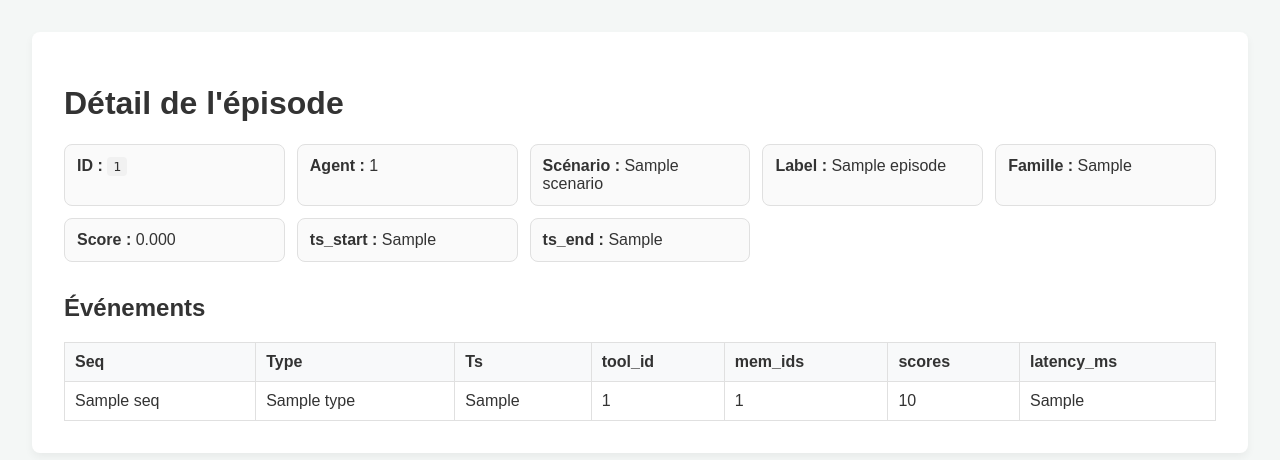
After one commit to AbbesZ/MEMTRACE, a FastAPI app: template templates/episode_detail.html in a window 1280 px wide. The commit adds this page. Shown: the top 460 px of the page. Run offline with FastAPI, Linux system fonts and the light colour scheme; the template is opened without the code that fills it: most values are stand-ins (such as "Sample title", 1, 10 or a date in 2020).

Commit message:
Ajout du détail d’épisode et finalisation de la checklist de conformité

```diff
--- a/main.py
+++ b/main.py
@@ -189,6 +189,27 @@ def lister_episodes():
     return {"nombre_trouves": len(episodes), "episodes": episodes}
 
 
+@app.get("/episodes/{episode_id}", response_class=HTMLResponse, summary="Détail d’un épisode")
+async def detail_episode(request: Request, episode_id: str):
+    db = SessionLocal()
+    episode = db.query(EpisodeDB).filter(EpisodeDB.id == episode_id).first()
+    db.close()
+
+    if not episode:
+        raise HTTPException(status_code=404, detail="Épisode introuvable")
+
+    events = json.loads(episode.events_json)
+    return templates.TemplateResponse(
+        request=request,
+        name="episode_detail.html",
+        context={
+            "episode": episode,
+            "events": events,
+            "score": episode.score,
+        }
+    )
+
+
 # --- CONFIGURATION INTERFACE WEB (HTMX + Jinja2) ---
 templates = Jinja2Templates(directory="templates")
 
@@ -197,9 +218,6 @@ templates = Jinja2Templates(directory="templates")
 async def interface_web(request: Request):
     """Génère l'interface HTML avec la liste des épisodes triée par score décroissant."""
     db = SessionLocal()
-
-    # On récupère les épisodes triés par score décroissant (Exigence EF-10)
-    # On limite à 100 pour garder une interface fluide
     episodes = db.query(EpisodeDB).order_by(desc(EpisodeDB.score)).limit(100).all()
     db.close()
 
--- /dev/null
+++ b/templates/episode_detail.html
@@ -0,0 +1,62 @@
+<!DOCTYPE html>
+<html lang="fr">
+<head>
+    <meta charset="UTF-8">
+    <meta name="viewport" content="width=device-width, initial-scale=1.0">
+    <title>Détail de l'épisode | MEMTRACE</title>
+    <style>
+        body { font-family: Arial, sans-serif; margin: 2rem; background-color: #f4f7f6; color: #333; }
+        .container { background-color: white; padding: 2rem; border-radius: 8px; box-shadow: 0 4px 8px rgba(0,0,0,0.05); }
+        .meta { display: grid; grid-template-columns: repeat(auto-fit, minmax(220px, 1fr)); gap: 12px; margin: 1rem 0 2rem; }
+        .card { border: 1px solid #e0e0e0; border-radius: 8px; padding: 12px; background: #fafafa; }
+        table { width: 100%; border-collapse: collapse; margin-top: 1rem; }
+        th, td { border: 1px solid #e0e0e0; padding: 10px; text-align: left; }
+        th { background-color: #f8f9fa; }
+        .score-high { color: #d32f2f; font-weight: bold; }
+        code { background: #f1f1f1; padding: 2px 6px; border-radius: 4px; }
+    </style>
+</head>
+<body>
+    <div class="container">
+        <h1>Détail de l'épisode</h1>
+        <div class="meta">
+            <div class="card"><strong>ID :</strong> <code>{{ episode.id }}</code></div>
+            <div class="card"><strong>Agent :</strong> {{ episode.agent_id }}</div>
+            <div class="card"><strong>Scénario :</strong> {{ episode.scenario }}</div>
+            <div class="card"><strong>Label :</strong> {{ episode.label }}</div>
+            <div class="card"><strong>Famille :</strong> {{ episode.attack_family or 'Aucune' }}</div>
+            <div class="card"><strong>Score :</strong> <span class="{% if score is not none and score > 0.5 %}score-high{% endif %}">{{ '%.3f'|format(score) if score is not none else 'Non calculé' }}</span></div>
+            <div class="card"><strong>ts_start :</strong> {{ episode.ts_start }}</div>
+            <div class="card"><strong>ts_end :</strong> {{ episode.ts_end }}</div>
+        </div>
+
+        <h2>Événements</h2>
+        <table>
+            <thead>
+                <tr>
+                    <th>Seq</th>
+                    <th>Type</th>
+                    <th>Ts</th>
+                    <th>tool_id</th>
+                    <th>mem_ids</th>
+                    <th>scores</th>
+                    <th>latency_ms</th>
+                </tr>
+            </thead>
+            <tbody>
+                {% for event in events %}
+                <tr>
+                    <td>{{ event.seq }}</td>
+                    <td>{{ event.type }}</td>
+                    <td>{{ event.ts }}</td>
+                    <td>{{ event.tool_id or '-' }}</td>
+                    <td>{{ event.mem_ids | join(', ') if event.mem_ids else '-' }}</td>
+                    <td>{{ event.scores | join(', ') if event.scores else '-' }}</td>
+                    <td>{{ event.latency_ms }}</td>
+                </tr>
+                {% endfor %}
+            </tbody>
+        </table>
+    </div>
+</body>
+</html>
--- a/templates/index.html
+++ b/templates/index.html
@@ -35,10 +35,9 @@
                 <!-- Boucle Jinja2 pour itérer sur nos données SQLite -->
                 {% for ep in episodes %}
                 <tr>
-                    <td style="font-family: monospace;">{{ ep.id[:8] }}...</td>
+                    <td style="font-family: monospace;"><a href="/episodes/{{ ep.id }}">{{ ep.id[:8] }}...</a></td>
                     <td>{{ ep.scenario }}</td>
                     <td>{{ ep.label }}</td>
-                    <!-- Mise en évidence visuelle si le score dépasse 0.5 -->
                     <td class="{% if ep.score and ep.score > 0.5 %}score-high{% endif %}">
                         {{ "%.3f"|format(ep.score) if ep.score is not none else "Non calculé" }}
                     </td>
```
Also changed, not shown: tests/test_securite.py (+41 -1 lines).
